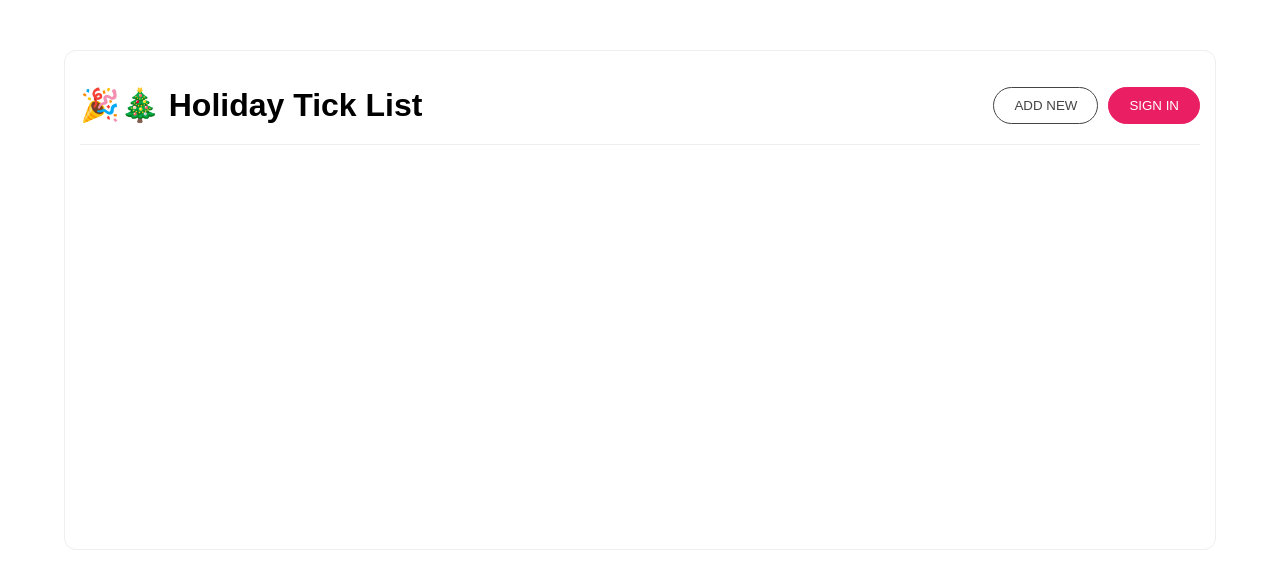
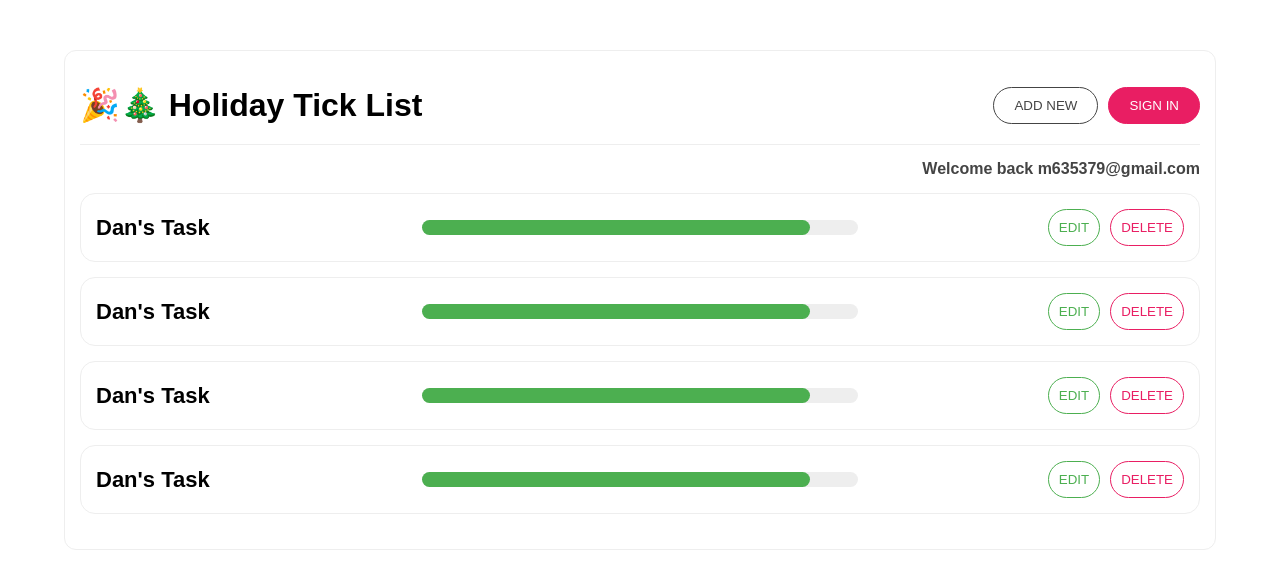
Before and after one commit to mohamedCleanCode/Todo-V3-Reactjs, a React (Create React App) app: page / in a window 1280 px wide. Shown: the top 584 px of the page. Built offline with nearby package versions, Linux system fonts and the light colour scheme.

Commit message:
end styles of todos section

```diff
--- a/src/App.js
+++ b/src/App.js
@@ -1,9 +1,11 @@
 import Header from "./components/Header/Header";
+import Todos from "./components/Todos/Todos";
 
 function App() {
   return (
     <div className="app">
       <Header />
+      <Todos />
     </div>
   );
 }
--- /dev/null
+++ b/src/components/TodoItem/TodoItem.jsx
@@ -0,0 +1,16 @@
+import React from "react";
+
+export const TodoItem = ({ title }) => {
+  return (
+    <div className="todo-item">
+      <div className="title">Dan's Task</div>
+      <div className="progress">
+        <div className="inside-progress"></div>
+      </div>
+      <div className="todo-item-controls">
+        <button className="edit">Edit</button>
+        <button className="delete">Delete</button>
+      </div>
+    </div>
+  );
+};
--- /dev/null
+++ b/src/components/Todos/Todos.jsx
@@ -0,0 +1,18 @@
+import React from "react";
+import { TodoItem } from "../TodoItem/TodoItem";
+
+const Todos = () => {
+  return (
+    <div className="todos">
+      <div className="message">Welcome back m635379@gmail.com </div>
+      <div className="todos-list">
+        <TodoItem title="" />
+        <TodoItem title="" />
+        <TodoItem title="" />
+        <TodoItem title="" />
+      </div>
+    </div>
+  );
+};
+
+export default Todos;
--- a/src/index.css
+++ b/src/index.css
@@ -64,3 +64,77 @@ body {
   color: var(--rose);
   border-color: var(--rose);
 }
+.todos {
+  margin-top: 15px;
+}
+.todos .message {
+  text-align: right;
+  color: var(--dark);
+  font-weight: bold;
+  margin-bottom: 15px;
+}
+.todos .todos-list {
+  display: flex;
+  flex-direction: column;
+}
+.todos-list .todo-item {
+  width: 100%;
+  border: 1px solid #eee;
+  padding: 15px;
+  margin-bottom: 15px;
+  border-radius: 15px;
+  display: flex;
+  justify-content: space-between;
+  align-items: center;
+}
+.todo-item .title {
+  font-size: 22px;
+  font-weight: bold;
+  width: 25%;
+}
+.todo-item .progress {
+  background-color: #eee;
+  width: 40%;
+  height: 15px;
+  border-radius: 12px;
+  position: relative;
+}
+.progress .inside-progress {
+  position: absolute;
+  width: 89%;
+  height: 100%;
+  background-color: #4caf50;
+  border-radius: inherit;
+  transition: 0.5s;
+}
+.todo-item-controls {
+  width: 25%;
+  text-align: right;
+}
+.todo-item-controls button {
+  padding: 10px;
+  border: none;
+  border-radius: 20px;
+  cursor: pointer;
+  text-transform: uppercase;
+  transition: 0.5s;
+}
+.todo-item-controls .edit {
+  background-color: transparent;
+  color: #4caf50;
+  border: 1px solid #4caf50;
+  margin-right: 10px;
+}
+.todo-item-controls .edit:hover {
+  background-color: #4caf50;
+  color: var(--white);
+}
+.todo-item-controls .delete {
+  background-color: transparent;
+  color: var(--rose);
+  border: 1px solid var(--rose);
+}
+.todo-item-controls .delete:hover {
+  background-color: var(--rose);
+  color: var(--white);
+}
```
